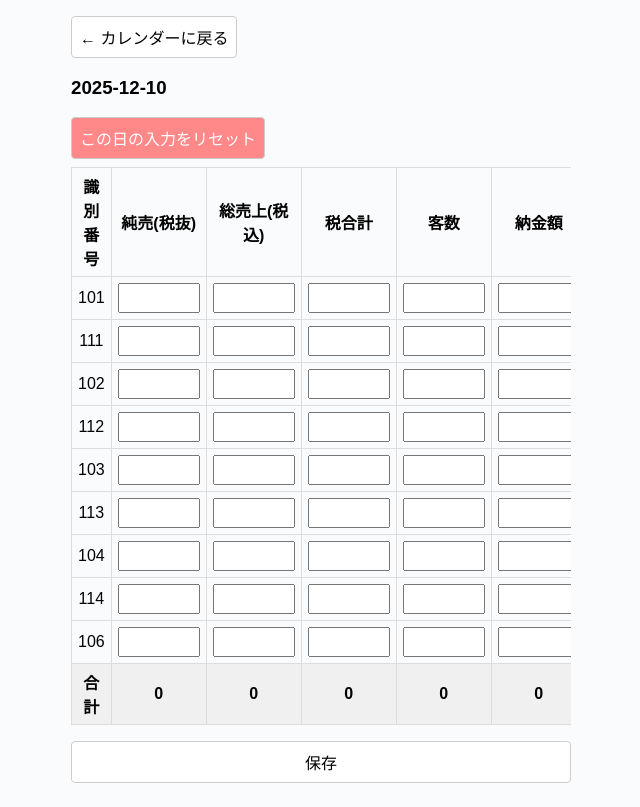
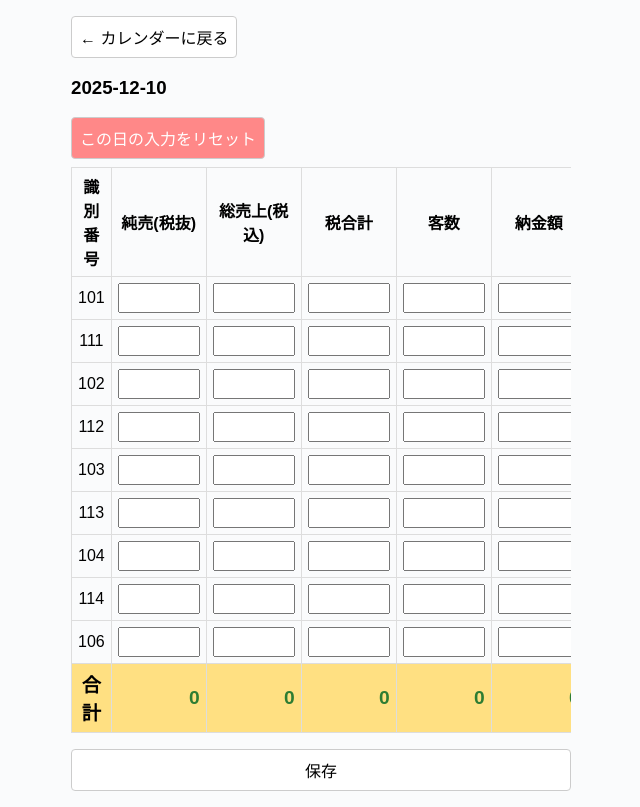
Before and after one commit to MS-0202/calendar-app, a React (Create React App) app: page / in a window 1280 px wide. Both pictures are taken after a click on the button "10". Shown: the whole page, without its empty margins (319-959 px from the left). Built offline with nearby package versions, Linux system fonts and the light colour scheme; no server answers; the database is empty.

Commit message:
更新①

```diff
--- a/src/DayInputForm.jsx
+++ b/src/DayInputForm.jsx
@@ -13,9 +13,7 @@ const FIELDS = [
 export default function DayInputForm({ date, onBack }) {
   const [data, setData] = useState({});
   useEffect(() => {
-    (async () => {
-      setData((await loadDayData(date)) || {});
-    })();
+    setData(loadDayData(date) || {});
   }, [date]);
 
   function handleChange(id, field, value) {
@@ -33,15 +31,15 @@ export default function DayInputForm({ date, onBack }) {
     );
   }
 
-  async function handleSave() {
-    await saveDayData(date, data);
+  function handleSave() {
+    saveDayData(date, data);
     alert("保存しました");
     onBack();
   }
 
-  async function handleReset() {
+  function handleReset() {
     if (window.confirm("この日の入力内容をリセットします。よろしいですか？")) {
-      await resetDayData(date);
+      resetDayData(date);
       setData({});
       alert("リセットしました");
     }
@@ -89,10 +87,25 @@ export default function DayInputForm({ date, onBack }) {
                 ))}
               </tr>
             ))}
-            <tr style={{ background: "#f0f0f0", fontWeight: "bold" }}>
-              <td>合計</td>
+            <tr
+              style={{
+                background: "#ffe082",
+                fontWeight: "bold",
+                fontSize: "1.2rem"
+              }}
+            >
+              <td style={{ textAlign: "center" }}>合計</td>
               {FIELDS.map((f) => (
-                <td key={f.key}>{totalRow[f.key]}</td>
+                <td
+                  key={f.key}
+                  style={{
+                    textAlign: "right",
+                    color: "#2e7d32",
+                    fontWeight: "bold"
+                  }}
+                >
+                  {totalRow[f.key].toLocaleString()}
+                </td>
               ))}
             </tr>
           </tbody>
```
